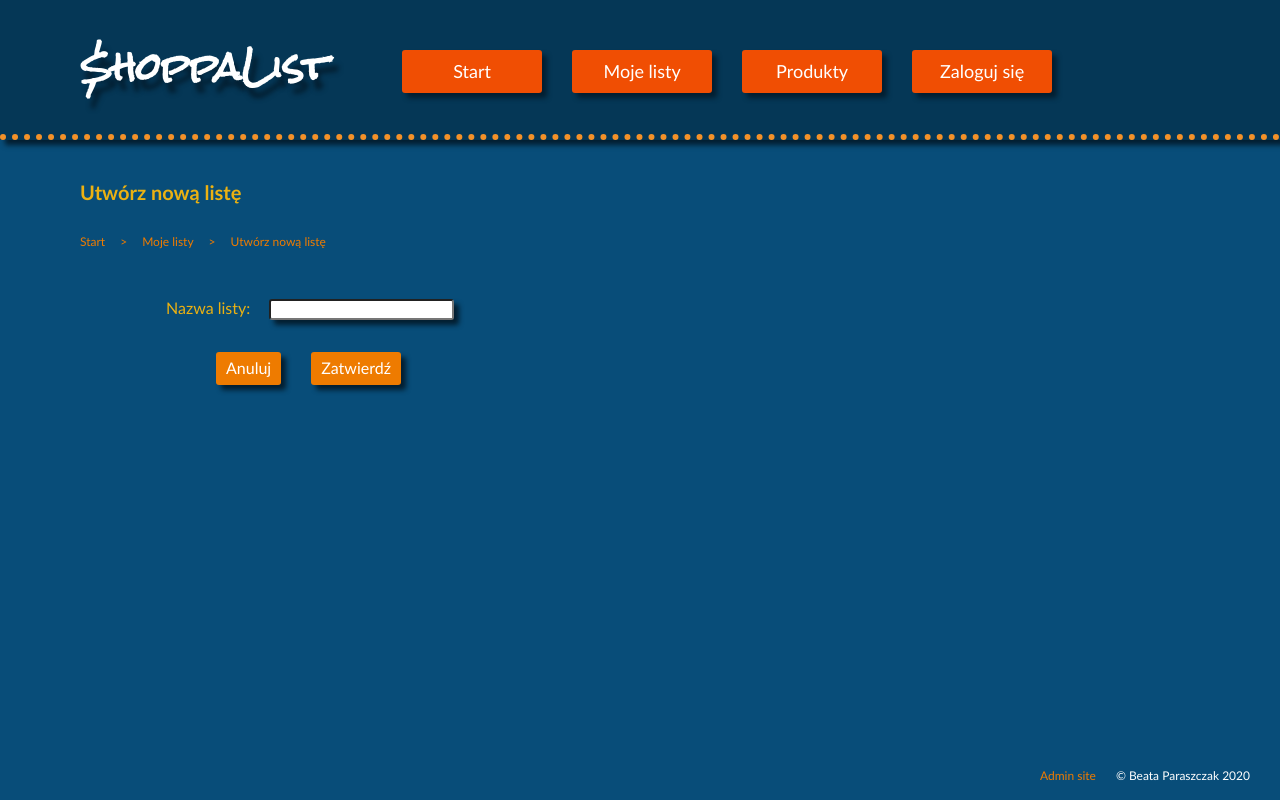
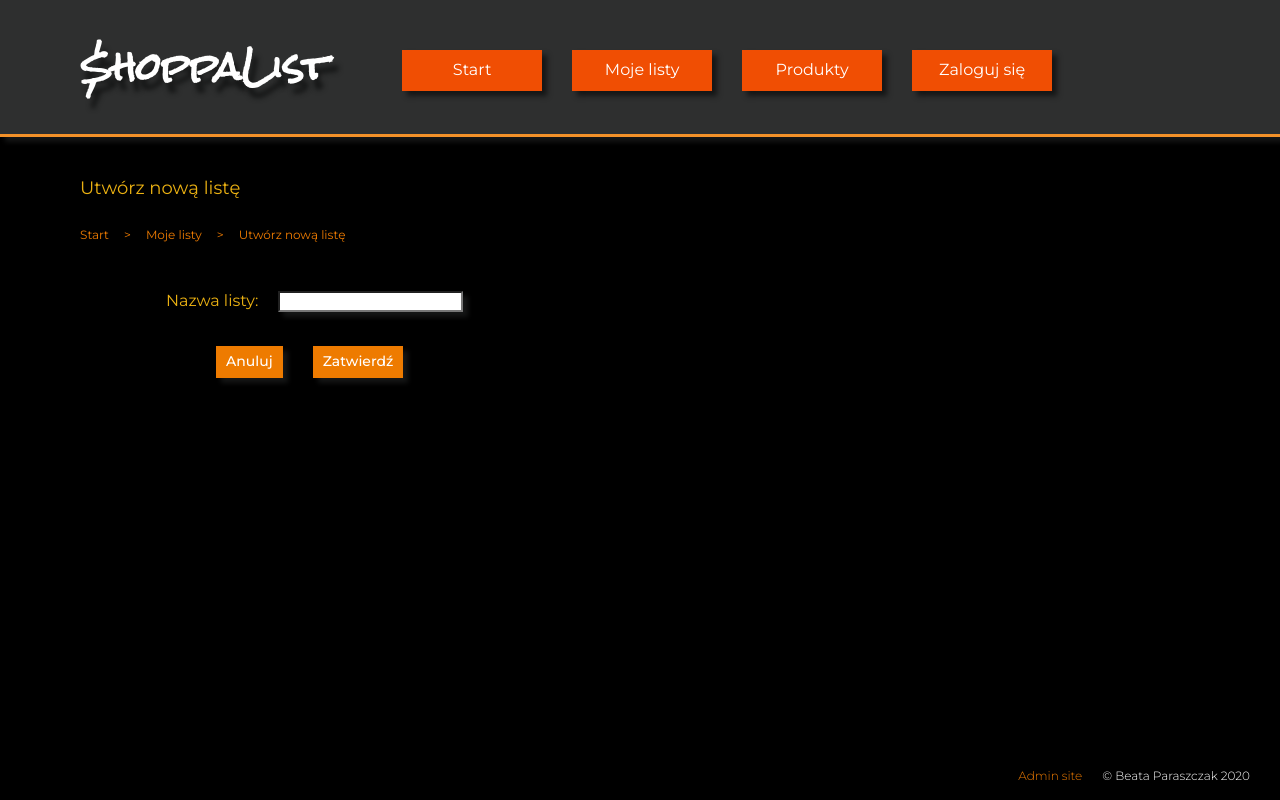
Before and after one commit to BParaszczak/shoppalist, a Django app: page /categories/add/ in a window 1280 px wide. Run offline with Django 3.2, Linux system fonts and the light colour scheme.

Commit message:
layout changes

```diff
--- a/requirements.txt
+++ b/requirements.txt
@@ -3,7 +3,7 @@ backcall==0.1.0
 certifi==2019.11.28
 colorama==0.4.3
 decorator==4.4.1
-Django==3.0.2
+Django==3.0.3
 django-debug-toolbar==2.2
 django-environ==0.4.5
 django-extensions==2.2.6
--- a/shopping/static/shopping/style.css
+++ b/shopping/static/shopping/style.css
@@ -1,6 +1,6 @@
 body {
-    font-family: 'Trebuchet MS', 'Lucida Sans Unicode', 'Lucida Grande', 'Lucida Sans', Arial, sans-serif;
-    background-color: #084d79;
+    font-family: 'Montserrat', sans-serif;
+    background-color: #000000;
     margin: 0;
     padding: 0;
     color: #ffffff;
@@ -11,9 +11,9 @@ body {
 
 .menu-container {
     padding: 0 0 0 80px;
-    background-color: #053756;
-    border-bottom: 6px dotted #f39129;
-    box-shadow: 5px 5px 5px #031e30;
+    background-color: #2e2f2f;
+    border-bottom: 3px solid #f39129;
+    box-shadow: 5px 5px 5px #151616;
     display: flex;
 }
 
@@ -22,7 +22,7 @@ h1 {
     font-size: 36px;
     font-family: 'Rock Salt', cursive;
     color: #fff;
-    text-shadow: 5px 10px 5px #031e30;
+    text-shadow: 5px 10px 5px #151616;
 }
 
 nav {
@@ -45,10 +45,9 @@ nav {
     width: 100px;
     padding: 10px 20px 10px 20px;
     margin: 0px 15px;
-    border-radius: 3px;
     background-color: #f04e03;
-    box-shadow: 5px 5px 5px #031e30;
-    font-size: 18px;
+    box-shadow: 5px 5px 5px #151616;
+    font-size: 16px;
 }
 
 .breadcrumb {
@@ -73,7 +72,8 @@ nav {
 h3 {
     margin-top: 40px;
     padding: 0 0 10px 80px;
-    font-size: 20px;
+    font-size: 18px;
+    font-weight: 400;
     color: #ebb112;
 }
 
@@ -85,10 +85,9 @@ h3 {
     text-align: auto;
     margin: 15px 0 25px 0;
     padding: 30px 50px;
-    background-color: #053756;
+    background-color: #000000;
     border: 2px solid #ebb112;
-    border-radius: 3px;
-    box-shadow: 5px 5px 5px #031e30;
+    box-shadow: 5px 5px 5px #151616;
 }
 
 
@@ -141,9 +140,8 @@ form {
 
 form input,
 form select {
-    border-radius: 3px;
     margin: 0 15px;
-    box-shadow: 5px 5px 5px #031e30;
+    box-shadow: 5px 5px 5px #151616;
 
 }
 
@@ -175,11 +173,10 @@ small a {
     font-family: inherit;
     font-weight: 500;
     text-decoration: none;
-    font-size: 16px;
+    font-size: 14px;
     background-color: #ee7b00;
     border: none;
-    border-radius: 3px;
-    box-shadow: 5px 5px 5px #031e30;
+    box-shadow: 5px 5px 5px #151616;
 }
 
 .sub:hover {
--- a/shopping/templates/base.html
+++ b/shopping/templates/base.html
@@ -8,6 +8,7 @@
     <meta http-equiv="X-UA-Compatible" content="ie=edge">
     <link rel="stylesheet" type="text/css" href="{% static 'shopping/style.css' %}">
     <link href="https://fonts.googleapis.com/css?family=Rock+Salt&display=swap" rel="stylesheet">
+    <link href="https://fonts.googleapis.com/css?family=Montserrat:300,400,500,700&display=swap" rel="stylesheet">
     <title>ShoppaList {{ title }}</title>
 
 </head>
```
Also changed, not shown: shopping/admin.py (+9 -14 lines), db.sqlite3.
